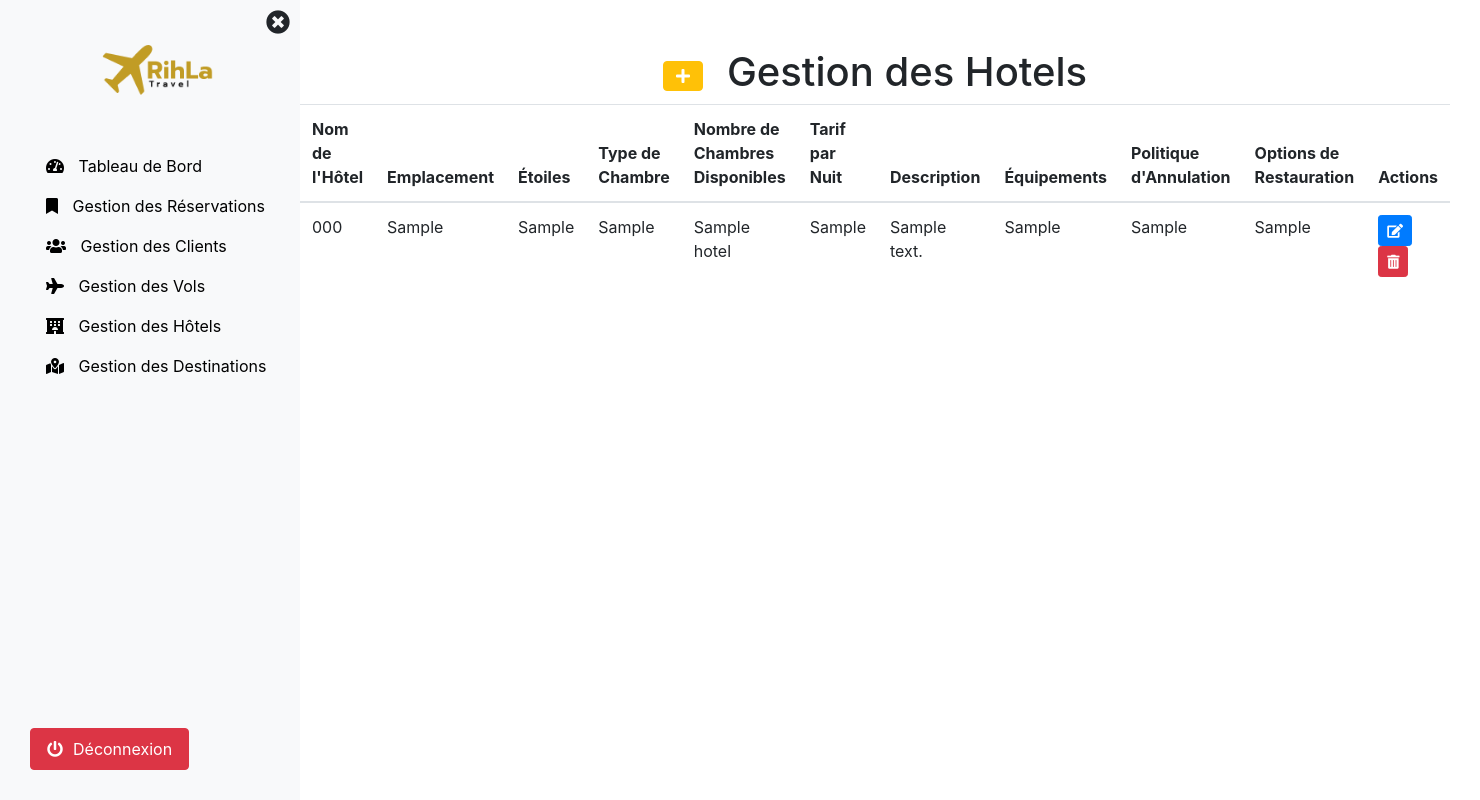
After one commit to Haithemkoriche/Rihla_Tours, a PHP site: page /admin/hotels.php in a window 1480 px wide. The commit adds this page. Run offline with PHP 8.4, Linux system fonts and the light colour scheme; the visitor is signed in with stand-in values (Sample User, id 1); tables that the repository leaves empty or names only in its code hold one stand-in row (values such as "Sample post"); some libraries are stand-ins or nearby versions.

Commit message:
Add Hotels code

```diff
--- /dev/null
+++ b/admin/hotels.php
@@ -0,0 +1,295 @@
+<?php
+include "config.php"; // Assurez-vous que ce fichier contient les informations de connexion à la base de données
+session_start();
+
+if (!isset($_SESSION["admin"])) {
+    header("location: login.php");
+    exit();
+}
+?>
+<?php
+// Traitement du formulaire d'ajout d'hôtel
+if ($_SERVER["REQUEST_METHOD"] == "POST" && isset($_POST['add_hotel'])) {
+    $nom_hotel = $conn->real_escape_string($_POST['nom_hotel']);
+    $emplacement = $conn->real_escape_string($_POST['emplacement']);
+    $etoiles = $conn->real_escape_string($_POST['etoiles']);
+    $type_chambre = $conn->real_escape_string($_POST['type_chambre']);
+    $nombre_chambres_dispo = $conn->real_escape_string($_POST['nombre_chambres_dispo']);
+    $tarif_nuit = $conn->real_escape_string($_POST['tarif_nuit']);
+    $description = $conn->real_escape_string($_POST['description']);
+    $equipements = $conn->real_escape_string($_POST['equipements']);
+    $politique_annulation = $conn->real_escape_string($_POST['politique_annulation']);
+    $options_restauration = $conn->real_escape_string($_POST['options_restauration']);
+    // Traitez les champs supplémentaires si nécessaire
+
+    $sql = "INSERT INTO hotels (nom_hotel, emplacement, etoiles, type_chambre, nombre_chambres_dispo, tarif_nuit, description, equipements, politique_annulation, options_restauration) VALUES ('$nom_hotel', '$emplacement', '$etoiles', '$type_chambre', '$nombre_chambres_dispo', '$tarif_nuit', '$description', '$equipements', '$politique_annulation', '$options_restauration')";
+
+    if ($conn->query($sql) === true) {
+        $_SESSION['message'] = "Hôtel ajouté avec succès.";
+    } else {
+        $_SESSION['message'] = "Erreur lors de l'ajout de l'hôtel : " . $conn->error;
+    }
+}
+
+// Traitement du formulaire de mise à jour
+if ($_SERVER["REQUEST_METHOD"] == "POST" && isset($_POST['update_hotel'])) {
+    $id_hotel = $conn->real_escape_string($_POST['id_hotel']);
+    $nom_hotel = $conn->real_escape_string($_POST['nom_hotel']);
+    $emplacement = $conn->real_escape_string($_POST['emplacement']);
+    $etoiles = $conn->real_escape_string($_POST['etoiles']);
+    $type_chambre = $conn->real_escape_string($_POST['type_chambre']);
+    $nombre_chambres_dispo = $conn->real_escape_string($_POST['nombre_chambres_dispo']);
+    $tarif_nuit = $conn->real_escape_string($_POST['tarif_nuit']);
+    $description = $conn->real_escape_string($_POST['description']);
+    $equipements = $conn->real_escape_string($_POST['equipements']);
+    $politique_annulation = $conn->real_escape_string($_POST['politique_annulation']);
+    $options_restauration = $conn->real_escape_string($_POST['options_restauration']);
+    // Inclure d'autres champs si nécessaire
+
+    $sql = "UPDATE hotels SET nom_hotel = '$nom_hotel', emplacement = '$emplacement', etoiles = '$etoiles', type_chambre = '$type_chambre', nombre_chambres_dispo = '$nombre_chambres_dispo', tarif_nuit = '$tarif_nuit', description = '$description', equipements = '$equipements', politique_annulation = '$politique_annulation', options_restauration = '$options_restauration' WHERE id = '$id_hotel'";
+
+    if ($conn->query($sql) === true) {
+        $_SESSION['message'] = "Hôtel mis à jour avec succès.";
+    } else {
+        $_SESSION['message'] = "Erreur lors de la mise à jour : " . $conn->error;
+    }
+}
+
+
+// Traitement de la suppression
+if (isset($_GET['delete'])) {
+    $id = $conn->real_escape_string($_GET['delete']);
+    $sql = "DELETE FROM hotels WHERE id = '$id'";
+
+    if ($conn->query($sql) === true) {
+        $_SESSION['message'] = "Hôtel supprimé avec succès.";
+    } else {
+        $_SESSION['message'] = "Erreur lors de la suppression : " . $conn->error;
+    }
+}
+?>
+
+<?php include "layouts/sidebar.php"; ?>
+<!-- Content -->
+<main class="content  ms-sm-auto  mt-5">
+    <div class="row align-items-center justify-content-center">
+        <!-- Bouton pour ouvrir le modal d'ajout -->
+        <button type="button" class="btn btn-warning text-white d-flex justify-content-center" data-toggle="modal" data-target="#ajoutHotelModal">
+            <i class="fa fa-plus"></i>
+        </button>
+        <h1 class="ml-4">Gestion des Hotels</h1>
+
+    </div>
+    <?php if (isset($_SESSION['message'])) : ?>
+        <div class="alert alert-success">
+            <?php
+            echo $_SESSION['message'];
+            unset($_SESSION['message']);
+            ?>
+        </div>
+    <?php endif; ?>
+
+    <div class="container-fluid">
+        <!-- Modal d'ajout -->
+        <!-- Modal d'ajout d'un hôtel -->
+        <div class="modal fade" id="ajoutHotelModal" tabindex="-1" aria-labelledby="ajoutHotelModalLabel" aria-hidden="true">
+            <div class="modal-dialog">
+                <div class="modal-content">
+                    <div class="modal-header">
+                        <h5 class="modal-title" id="ajoutHotelModalLabel">Ajouter un Hôtel</h5>
+                        <button type="button" class="close" data-dismiss="modal" aria-label="Close">
+                            <span aria-hidden="true">&times;</span>
+                        </button>
+                    </div>
+                    <div class="modal-body">
+                        <form action="" method="post">
+                            <div class="form-group">
+                                <label>Nom de l'Hôtel</label>
+                                <input type="text" class="form-control" name="nom_hotel">
+                            </div>
+                            <div class="form-group">
+                                <label>Emplacement</label>
+                                <input type="text" class="form-control" name="emplacement">
+                            </div>
+                            <div class="form-group">
+                                <label>Étoiles</label>
+                                <input type="number" class="form-control" name="etoiles">
+                            </div>
+                            <div class="form-group">
+                                <label>Type de Chambre</label>
+                                <input type="text" class="form-control" name="type_chambre">
+                            </div>
+                            <div class="form-group">
+                                <label>Nombre de Chambres Disponibles</label>
+                                <input type="number" class="form-control" name="nombre_chambres_dispo">
+                            </div>
+                            <div class="form-group">
+                                <label>Tarif par Nuit</label>
+                                <input type="number" class="form-control" name="tarif_nuit">
+                            </div>
+                            <div class="form-group">
+                                <label>Description</label>
+                                <textarea class="form-control" name="description"></textarea>
+                            </div>
+                            <div class="form-group">
+                                <label>Équipements</label>
+                                <input type="text" class="form-control" name="equipements">
+                            </div>
+                            <div class="form-group">
+                                <label>Politique d'Annulation</label>
+                                <input type="text" class="form-control" name="politique_annulation">
+                            </div>
+                            <div class="form-group">
+                                <label>Options de Restauration</label>
+                                <input type="text" class="form-control" name="options_restauration">
+                            </div>
+                            <button type="submit" name="add_hotel" class="btn btn-primary">Ajouter</button>
+                        </form>
+                    </div>
+                </div>
+            </div>
+        </div>
+
+        <!-- Modal d'édition pour un hôtel -->
+        <div class="modal fade" id="editHotelModal" tabindex="-1" aria-labelledby="editHotelModalLabel" aria-hidden="true">
+            <div class="modal-dialog">
+                <div class="modal-content">
+                    <div class="modal-header">
+                        <h5 class="modal-title" id="editHotelModalLabel">Éditer un Hôtel</h5>
+                        <button type="button" class="close" data-dismiss="modal" aria-label="Close">
+                            <span aria-hidden="true">&times;</span>
+                        </button>
+                    </div>
+                    <div class="modal-body">
+                        <form action="" method="post">
+                            <input type="hidden" name="id_hotel" id="id_hotel_edit">
+
+                            <div class="form-group">
+                                <label>Nom de l'Hôtel</label>
+                                <input type="text" class="form-control" name="nom_hotel" id="nom_hotel_edit">
+                            </div>
+                            <div class="form-group">
+                                <label>Emplacement</label>
+                                <input type="text" class="form-control" name="emplacement" id="emplacement_edit">
+                            </div>
+                            <div class="form-group">
+                                <label>Étoiles</label>
+                                <input type="number" class="form-control" name="etoiles" id="etoiles_edit">
+                            </div>
+                            <div class="form-group">
+                                <label>Type de Chambre</label>
+                                <input type="text" class="form-control" name="type_chambre" id="type_chambre_edit">
+                            </div>
+                            <div class="form-group">
+                                <label>Nombre de Chambres Disponibles</label>
+                                <input type="number" class="form-control" name="nombre_chambres_dispo" id="nombre_chambres_dispo_edit">
+                            </div>
+                            <div class="form-group">
+                                <label>Tarif par Nuit</label>
+                                <input type="number" class="form-control" name="tarif_nuit" id="tarif_nuit_edit">
+                            </div>
+                            <div class="form-group">
+                                <label>Description</label>
+                                <textarea class="form-control" name="description" id="description_edit"></textarea>
+                            </div>
+                            <div class="form-group">
+                                <label>Équipements</label>
+                                <input type="text" class="form-control" name="equipements" id="equipements_edit">
+                            </div>
+                            <div class="form-group">
+                                <label>Politique d'Annulation</label>
+                                <input type="text" class="form-control" name="politique_annulation" id="politique_annulation_edit">
+                            </div>
+                            <div class="form-group">
+                                <label>Options de Restauration</label>
+                                <input type="text" class="form-control" name="options_restauration" id="options_restauration_edit">
+                            </div>
+
+                            <button type="submit" name="update_hotel" class="btn btn-primary">Mettre à jour</button>
+                        </form>
+                    </div>
+                </div>
+            </div>
+        </div>
+
+
+        <table class="table">
+            <thead>
+                <tr>
+                    <th>Nom de l'Hôtel</th>
+                    <th>Emplacement</th>
+                    <th>Étoiles</th>
+                    <th>Type de Chambre</th>
+                    <th>Nombre de Chambres Disponibles</th>
+                    <th>Tarif par Nuit</th>
+                    <th>Description</th>
+                    <th>Équipements</th>
+                    <th>Politique d'Annulation</th>
+                    <th>Options de Restauration</th>
+                    <th>Actions</th>
+                </tr>
+            </thead>
+            <tbody>
+                <?php
+                $query = "SELECT * FROM hotels";
+                $result = $conn->query($query);
+                if ($result->num_rows > 0) {
+                    while ($row = $result->fetch_assoc()) {
+                        echo "<tr>";
+                        echo "<td>" . $row["nom_hotel"] . "</td>";
+                        echo "<td>" . $row["emplacement"] . "</td>";
+                        echo "<td>" . $row["etoiles"] . "</td>";
+                        echo "<td>" . $row["type_chambre"] . "</td>";
+                        echo "<td>" . $row["nombre_chambres_dispo"] . "</td>";
+                        echo "<td>" . $row["tarif_nuit"] . "</td>";
+                        echo "<td>" . $row["description"] . "</td>";
+                        echo "<td>" . $row["equipements"] . "</td>";
+                        echo "<td>" . $row["politique_annulation"] . "</td>";
+                        echo "<td>" . $row["options_restauration"] . "</td>";
+                        echo "<td>";
+                        echo "<button class='btn btn-primary btn-sm editBtn' data-toggle='modal' data-target='#editHotelModal'
+                        data-id='" . $row['id'] . "'
+                        data-nom_hotel='" . htmlspecialchars($row['nom_hotel'], ENT_QUOTES) . "'
+                        data-emplacement='" . htmlspecialchars($row['emplacement'], ENT_QUOTES) . "'
+                        data-etoiles='" . $row['etoiles'] . "'
+                        data-type_chambre='" . htmlspecialchars($row['type_chambre'], ENT_QUOTES) . "'
+                        data-nombre_chambres_dispo='" . $row['nombre_chambres_dispo'] . "'
+                        data-tarif_nuit='" . $row['tarif_nuit'] . "'
+                        data-description='" . htmlspecialchars($row['description'], ENT_QUOTES) . "'
+                        data-equipements='" . htmlspecialchars($row['equipements'], ENT_QUOTES) . "'
+                        data-politique_annulation='" . htmlspecialchars($row['politique_annulation'], ENT_QUOTES) . "'
+                        data-options_restauration='" . htmlspecialchars($row['options_restauration'], ENT_QUOTES) . "'><i class='fas fa-edit'></i>
+                        </button>";
+                        echo "<a href='?delete=" . $row['id'] . "' class='btn btn-danger btn-sm'><i class='fas fa-trash-alt'></i></a>";
+                        echo "</td>";
+                        echo "</tr>";
+                    }
+                }
+                ?>
+            </tbody>
+        </table>
+
+    </div>
+</main>
+<script>
+    $(document).ready(function() {
+        $('.editBtn').on('click', function() {
+            var modal = $('#editHotelModal');
+            var button = $(this);
+
+            modal.find('#id_hotel_edit').val(button.data('id'));
+            modal.find('#nom_hotel_edit').val(button.data('nom_hotel'));
+            modal.find('#emplacement_edit').val(button.data('emplacement'));
+            modal.find('#etoiles_edit').val(button.data('etoiles'));
+            modal.find('#type_chambre_edit').val(button.data('type_chambre'));
+            modal.find('#nombre_chambres_dispo_edit').val(button.data('nombre_chambres_dispo'));
+            modal.find('#tarif_nuit_edit').val(button.data('tarif_nuit'));
+            modal.find('#description_edit').val(button.data('description'));
+            modal.find('#equipements_edit').val(button.data('equipements'));
+            modal.find('#politique_annulation_edit').val(button.data('politique_annulation'));
+            modal.find('#options_restauration_edit').val(button.data('options_restauration'));
+        });
+    });
+</script>
+
+<?php include "layouts/footer.php" ?>
--- a/admin/layouts/sidebar.php
+++ b/admin/layouts/sidebar.php
@@ -35,7 +35,7 @@
             </li>
             <li class="nav-item">
                 <a class="nav-link" href="/rihla/admin/hotels.php">
-                    <i class="fas fa-plane"></i> Gestion des Hôtels
+                    <i class="fas fa-hotel"></i> Gestion des Hôtels
                 </a>
             </li>
             <li class="nav-item">
--- a/admin/vols.php
+++ b/admin/vols.php
@@ -308,7 +308,7 @@ if (isset($_GET['delete'])) {
 
 
     </div>
-</main>
+    </main>
 <script>
     $(document).ready(function() {
     $('.editBtn').on('click', function() {
```
